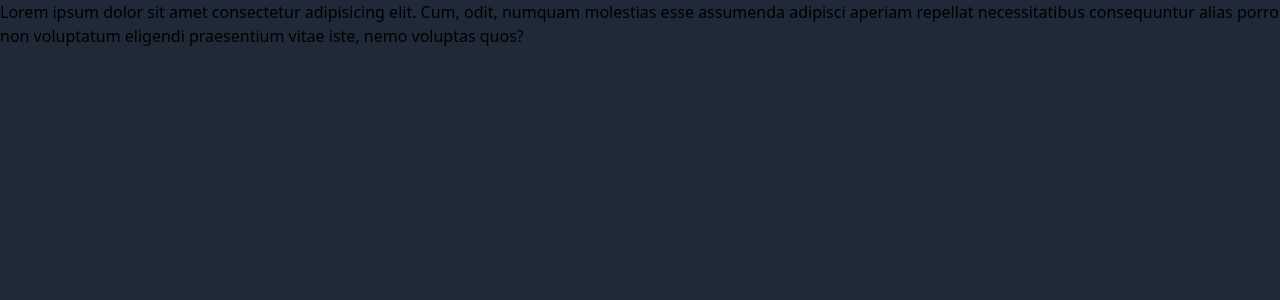
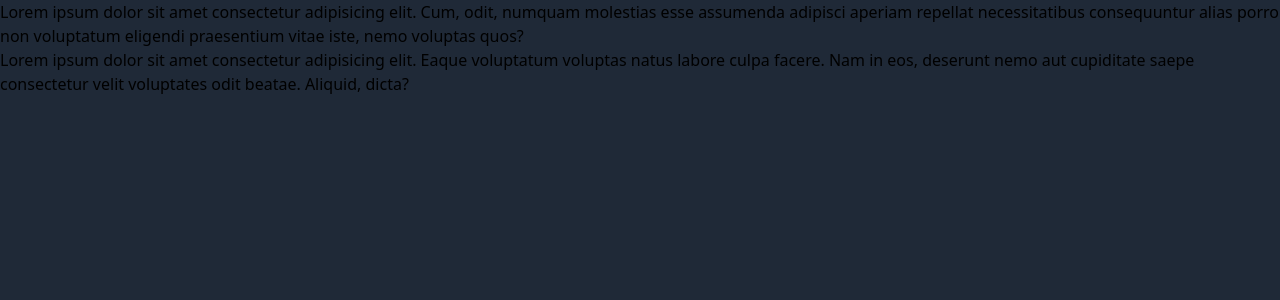
Before and after one commit to rahimifh/Elearning, a Python web app: template src/templates/home.html in a window 1280 px wide. Shown: the top 300 px of the page. Run offline with Jinja, Linux system fonts and the light colour scheme; the template is opened without the code that fills it, so the values that code supplies are empty; style sheets or scripts are compiled from the project's sources.

Commit message:
creat a div for test github

```diff
--- a/src/templates/home.html
+++ b/src/templates/home.html
@@ -10,5 +10,8 @@
     <!-- Alireza i created the Div -->
      <div>Lorem ipsum dolor sit amet consectetur adipisicing elit. Cum, odit, numquam molestias esse assumenda adipisci aperiam repellat necessitatibus consequuntur alias porro non voluptatum eligendi praesentium vitae iste, nemo voluptas quos?</div>
      <!-- End Alireza -->
-</body>
+      <!-- reyhane greated div to test github -->
+       <div>Lorem ipsum dolor sit amet consectetur adipisicing elit. Eaque voluptatum voluptas natus labore culpa facere. Nam in eos, deserunt nemo aut cupiditate saepe consectetur velit voluptates odit beatae. Aliquid, dicta?</div>
+        <!-- End reyhane -->
+    </body>
 </html>
```
